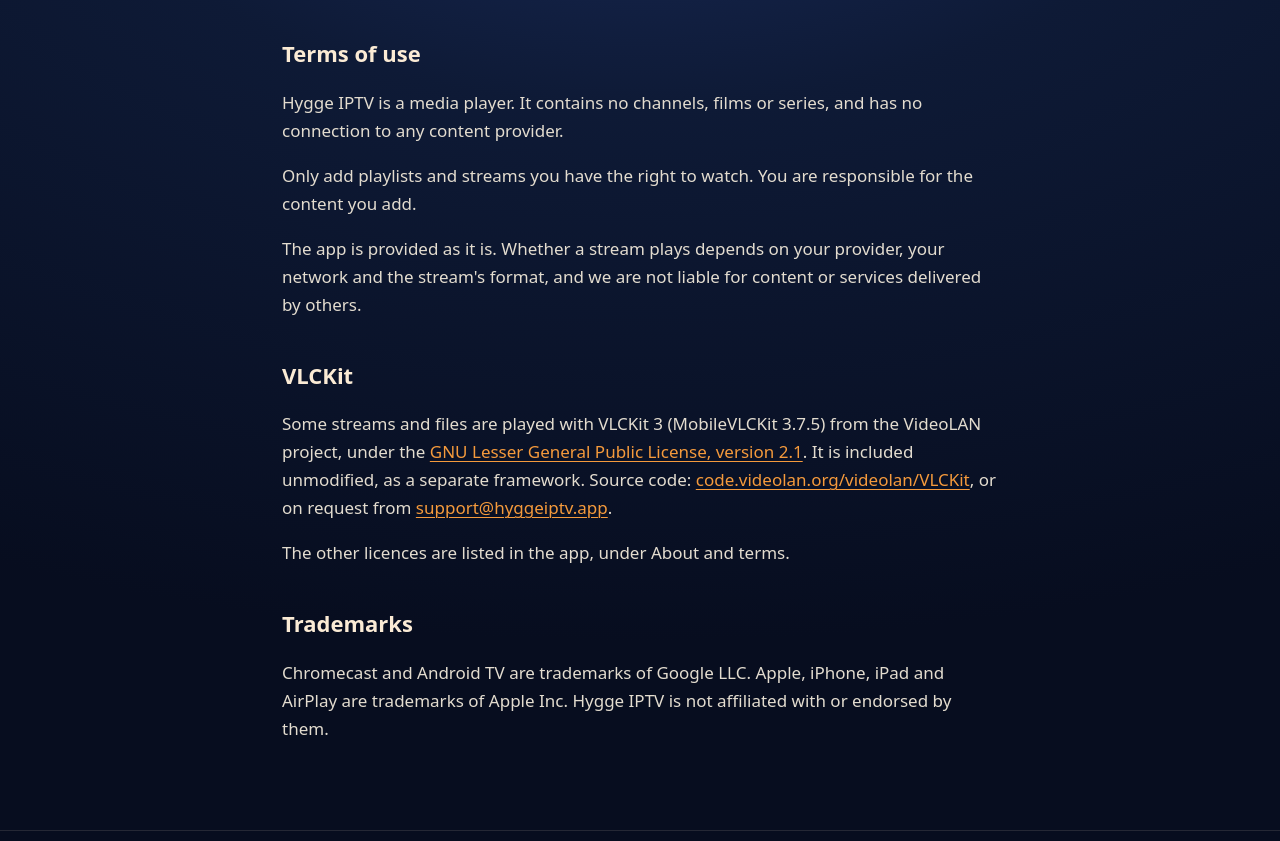
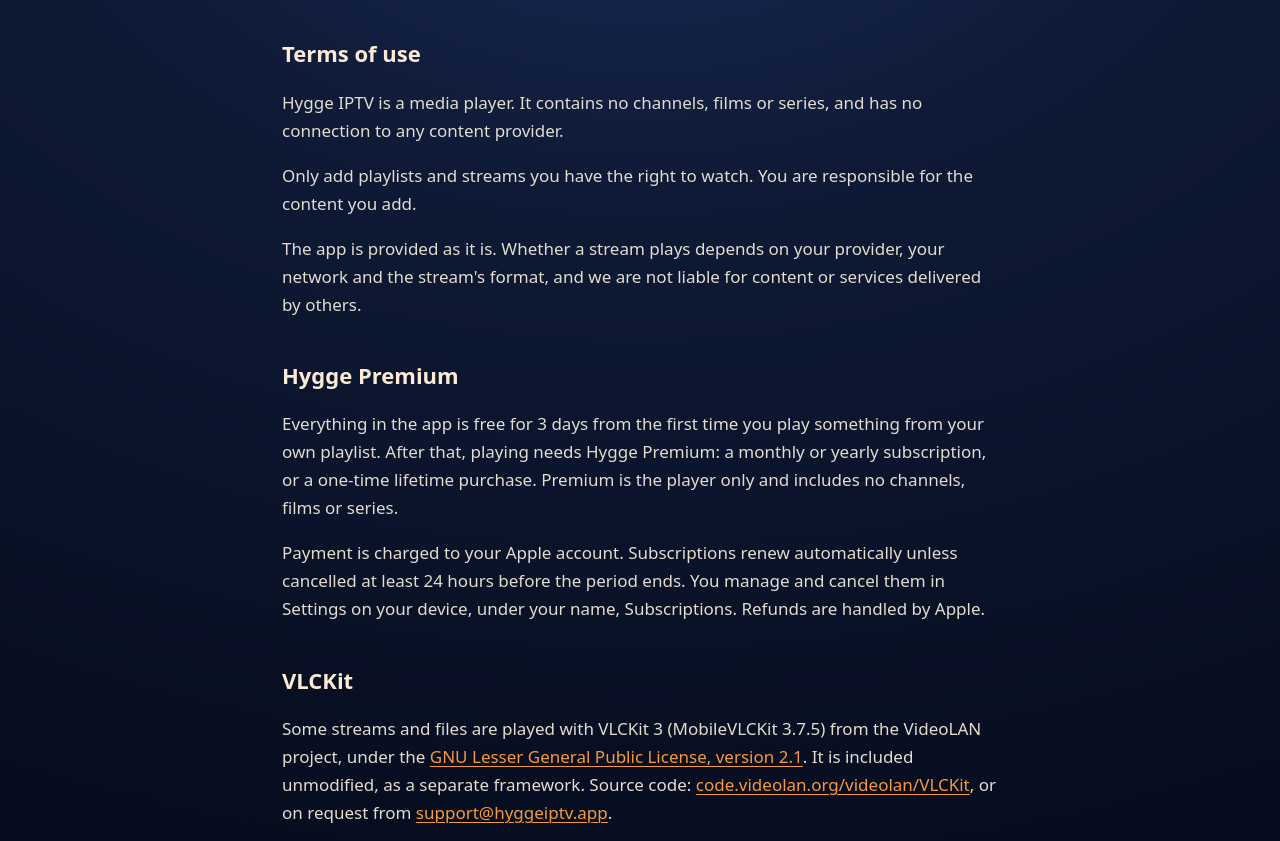
Before and after one commit to martinbruteig/hyggeiptv-site, a plain HTML site: page terms.html in a window 1280 px wide. Shown: the part 223-1064 px from the top of the page. Drawn offline with Linux system fonts and the light colour scheme.

Commit message:
Terms for Hygge Premium; purchases on the support page

```diff
--- a/terms.html
+++ b/terms.html
@@ -24,6 +24,10 @@
 <p>Only add playlists and streams you have the right to watch. You are responsible for the content you add.</p>
 <p>The app is provided as it is. Whether a stream plays depends on your provider, your network and the stream's format, and we are not liable for content or services delivered by others.</p>
 
+<h2>Hygge Premium</h2>
+<p>Everything in the app is free for 3 days from the first time you play something from your own playlist. After that, playing needs Hygge Premium: a monthly or yearly subscription, or a one-time lifetime purchase. Premium is the player only and includes no channels, films or series.</p>
+<p>Payment is charged to your Apple account. Subscriptions renew automatically unless cancelled at least 24 hours before the period ends. You manage and cancel them in Settings on your device, under your name, Subscriptions. Refunds are handled by Apple.</p>
+
 <h2>VLCKit</h2>
 <p>Some streams and files are played with VLCKit 3 (MobileVLCKit 3.7.5) from the VideoLAN project, under the <a href="https://www.gnu.org/licenses/old-licenses/lgpl-2.1.html">GNU Lesser General Public License, version 2.1</a>. It is included unmodified, as a separate framework. Source code: <a href="https://code.videolan.org/videolan/VLCKit">code.videolan.org/videolan/VLCKit</a>, or on request from <a href="mailto:support@hyggeiptv.app">support@hyggeiptv.app</a>.</p>
 <p>The other licences are listed in the app, under About and terms.</p>
```
Also changed, not shown: support.html (+3 -0 lines).
